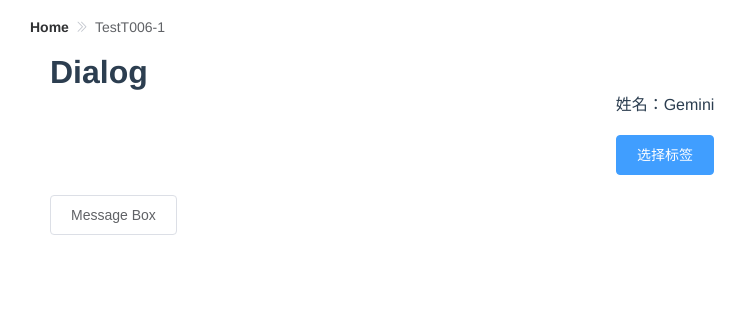
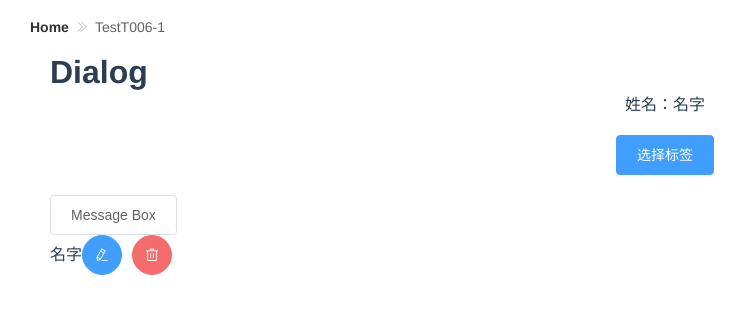
Before and after one commit to lyj183/FirstVueProject, a Vue app: page /#/TestView006-1 in a window 1280 px wide. Shown: the top 314 px of the page, without its empty margins (0-747 px from the left). Built offline with nearby package versions, Linux system fonts and the light colour scheme; what mint-ui, vue-html5-editor would draw is missing.

Commit message:
添加输入修改

```diff
--- a/src/components/test006/DialogContentView.vue
+++ b/src/components/test006/DialogContentView.vue
@@ -21,6 +21,12 @@
         </el-tag>
       </div>
       <el-button @click="openMessageBox" class="view-interval">Message Box</el-button>
+      <div>
+        <span>{{name}}</span>
+        <el-input v-if="isShowInput" v-model="name" :placeholder="name" style="width: 200px;"></el-input>
+        <el-button type="primary" icon="el-icon-edit" circle @click="changeInputShow"></el-button>
+        <el-button type="danger" icon="el-icon-delete" circle></el-button>
+      </div>
     </div>
   </div>
 </template>
@@ -43,6 +49,8 @@ export default {
           tagNames: []
         }
       }, // 缓存，取消操作时用
+      name: '名字',
+      isShowInput: false
     }
   },
   methods: {
@@ -69,6 +77,9 @@ export default {
           });
         }
       });
+    },
+    changeInputShow() {
+      this.isShowInput = true
     }
   }
 }
```
